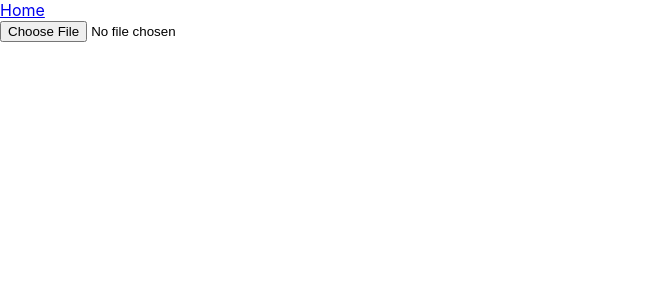
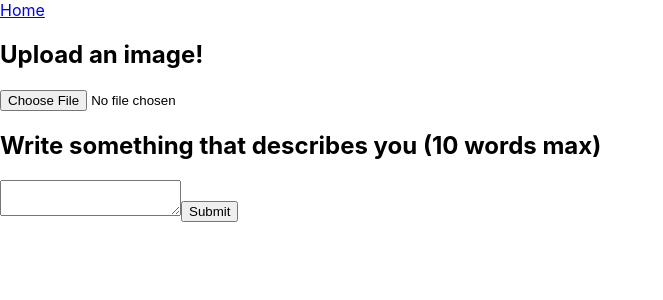
Before and after one commit to dchung21/clique, a React (Create React App) app in the folder client/: page /profile in a window 1280 px wide. Shown: the top 300 px of the page, without its empty margins (0-663 px from the left). Built offline with nearby package versions, Linux system fonts and the light colour scheme; no server answers; the HTML template or start-up script is replaced by a standard one.

Commit message:
added a textarea in profile.js

```diff
--- a/client/src/pages/Profile.js
+++ b/client/src/pages/Profile.js
@@ -7,6 +7,7 @@ import { FIREBASE_CONFIG } from '../config.js';
 
 export default function Profile(props) {
 	const [image, setImage] = useState("");
+	const [description, setDescription] = useState("");
 
 	//this is probably hacky code and will be prone to crashing
 	const auth = firebase.auth();
@@ -23,6 +24,11 @@ export default function Profile(props) {
 		}
 	}
 
+	//on typing of words into textarea
+	const handleTextChange = (event) => {
+		setDescription(event.target.value);
+	}
+
 	//TODO
 	//this will upload image to firebase storage, I want to hash it with userID
 	const handleUpload = (event) => {
@@ -33,11 +39,32 @@ export default function Profile(props) {
 		const upload = storage.ref(`pix/test`).put(image);
 	}
 
+	//TODO
+	//this will upload text to firebase cloud
+	const handleTextUpload = (event) => {
+
+		//only length of 10 or less
+		if(description.split(" ").length > 10) {
+			alert("Your description is too long!");
+		} else {
+			alert("You just updated your description with: " + description);
+		}
+
+		//prevent from reloading page on submission
+		event.preventDefault();
+	}
+
 	return (
 		<div>
 			<Link to='/home'>Home</Link>
+			<h2>Upload an image!</h2>
 			<form>
 				<input type="file" onChange = {onChange} />
+			</form>
+			<h2>Write something that describes you (10 words max)</h2>
+			<form onSubmit={handleTextUpload}>
+				<textarea value={description} onChange={handleTextChange} />
+				<input type="submit" value="Submit" />
 			</form>
 		</div>
 	)
```
